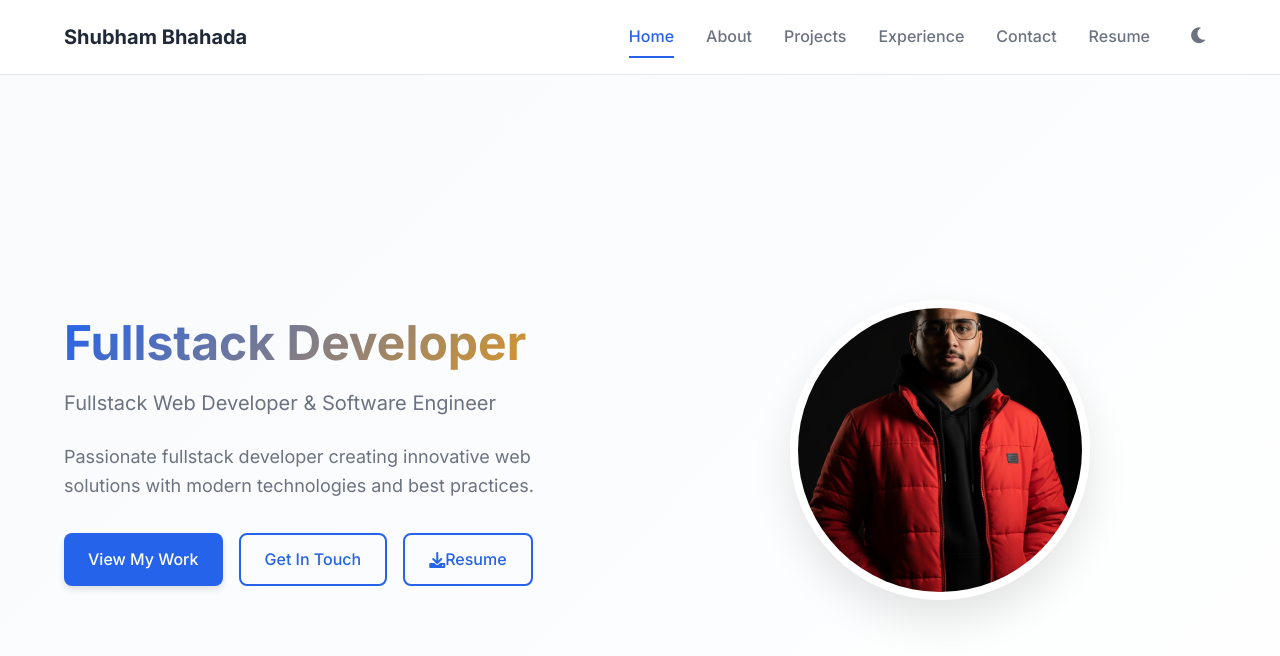
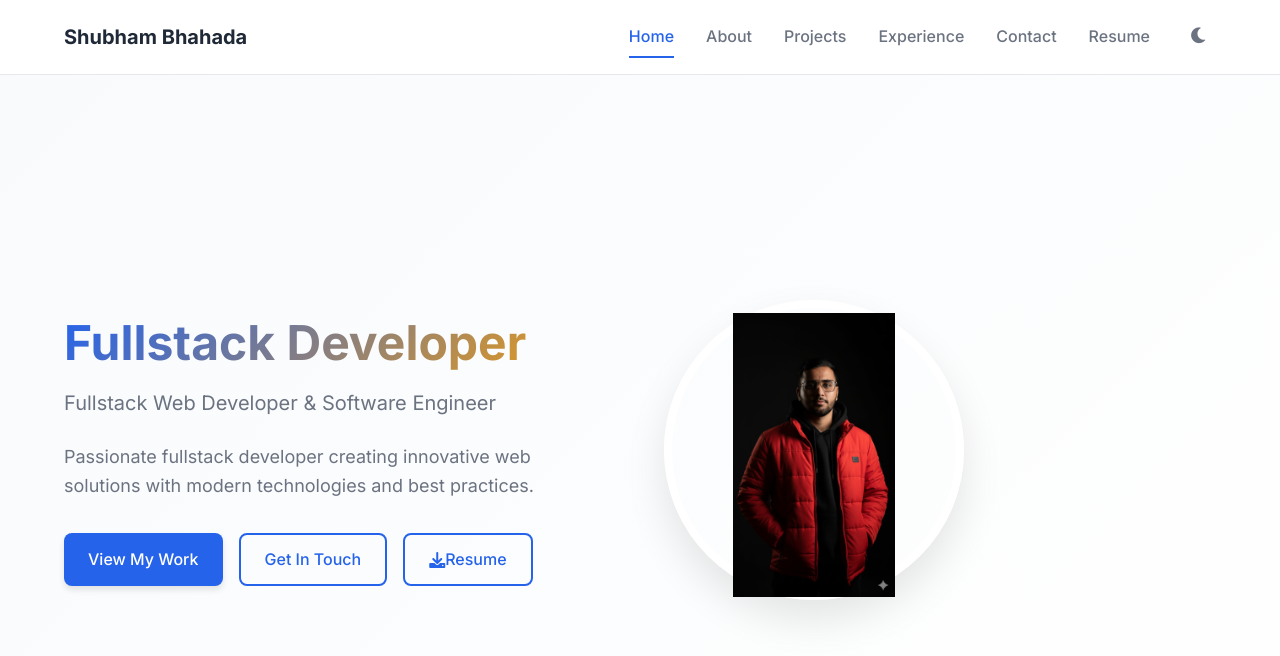
Before and after one commit to devbhahadaji/devbhahadaji.github.io, a Jekyll site: the page built from index.html, in a window 1280 px wide and 900 px high. Shown: the top 656 px of the window. Built offline with Jekyll 4.4.1, drawn with Linux system fonts in a browser that asks for light colours.

Commit message:
correct the profile image

```diff
--- a/assets/css/main.css
+++ b/assets/css/main.css
@@ -349,11 +349,6 @@
 }
 
 .hero-image {
-  display: flex;
-  justify-content: center;
-}
-
-.profile-img {
   width: 300px;
   height: 300px;
   object-fit: cover;
@@ -361,6 +356,13 @@
   border: 8px solid white;
   box-shadow: 0 20px 40px var(--shadow);
   transition: var(--transition);
+  display: flex;
+  justify-content: center;
+}
+
+.profile-img {
+    position: relative;
+    top:5px;
 }
 
 .profile-img:hover {
```
